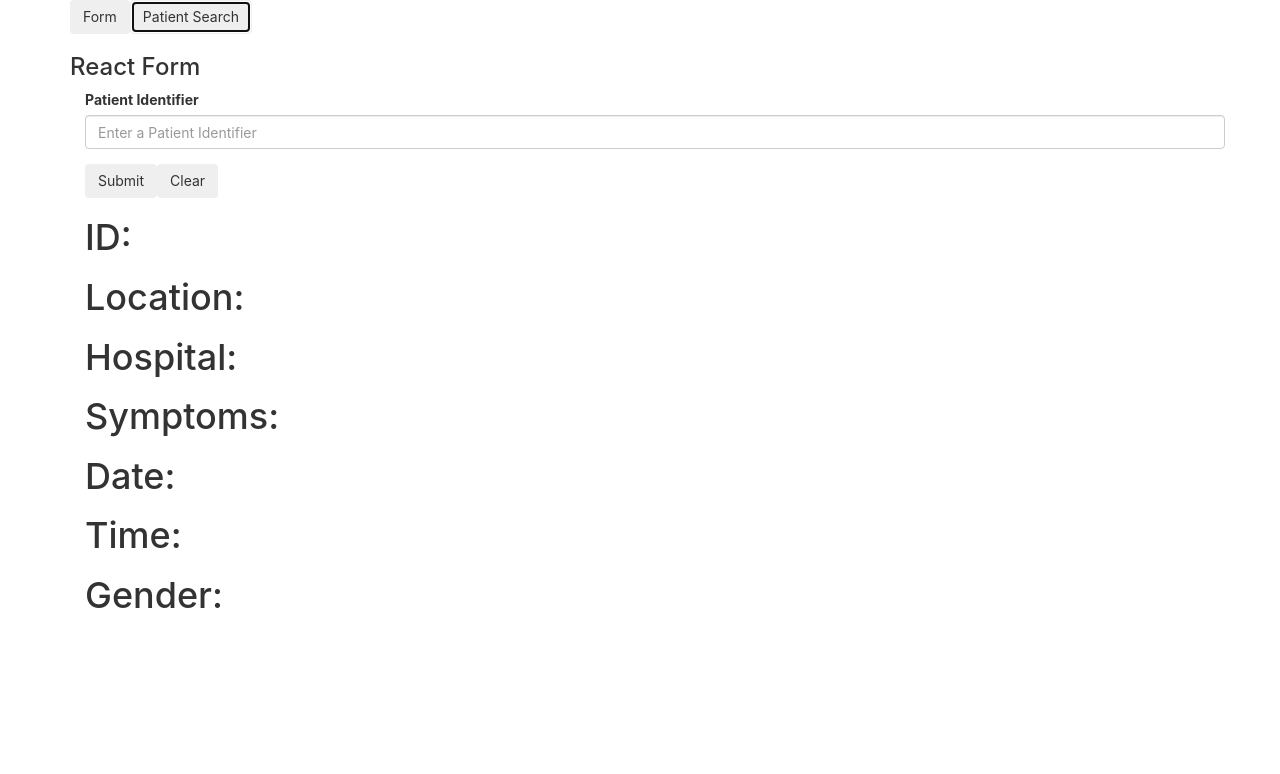
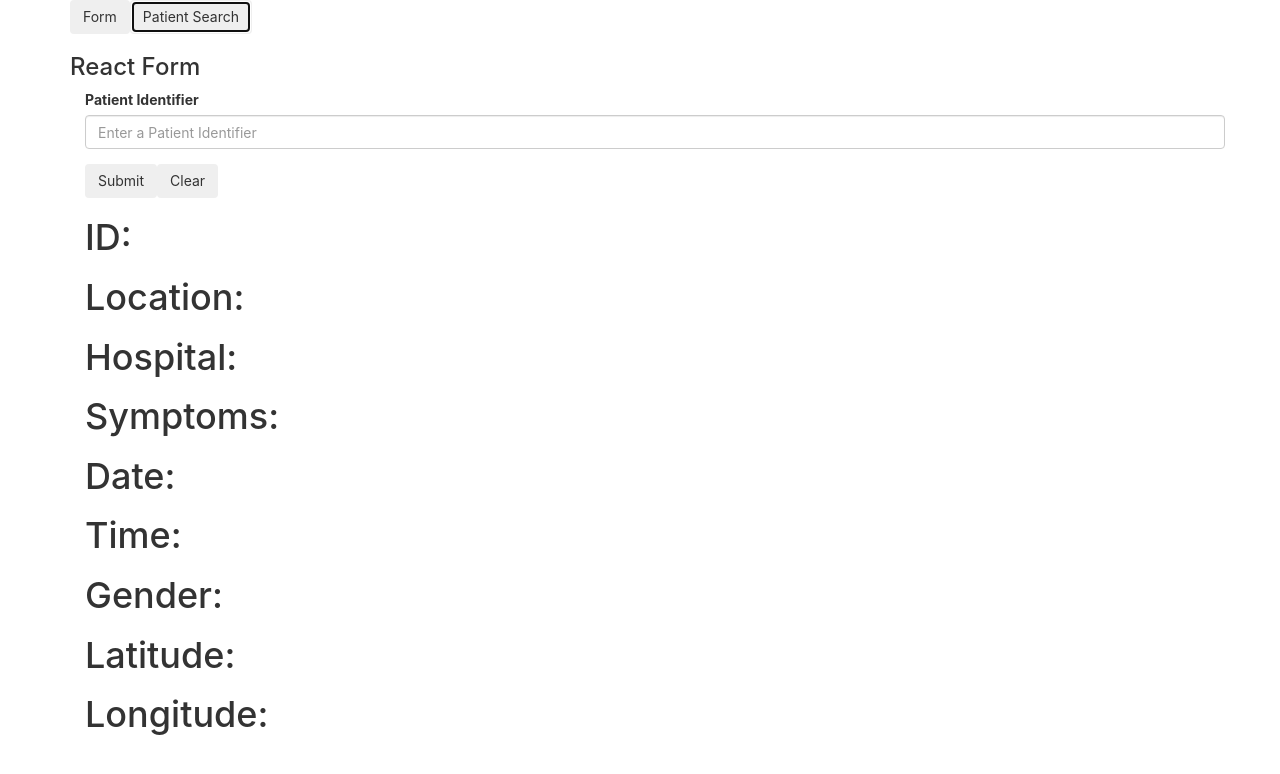
Before and after one commit to ologush/PanData, a React (Create React App) app in the folder dataform/: page / in a window 1280 px wide. Both pictures are taken after a click on the button "Patient Search". Shown: the top 774 px of the page. Built offline with nearby package versions, Linux system fonts and the light colour scheme; no server answers; the HTML template or start-up script is replaced by a standard one.

Commit message:
Able to get location
The location is able to be obtained, however due to how data is shared within the class there are some issues.

```diff
--- a/dataform/src/FindClient.jsx
+++ b/dataform/src/FindClient.jsx
@@ -20,8 +20,9 @@ class FindClient extends Component {
                 symptoms: '',
                 date: '',
                 time: '',
-                gender: ''
-
+                gender: '',
+                latitude: '',
+                longitude:''
             }
         }
 
@@ -85,7 +86,6 @@ class FindClient extends Component {
     }
 
     render() {
-        //const element = this.state.dataToDisplay;
         const data = this.state.patient;
 
         return(
@@ -114,6 +114,8 @@ class FindClient extends Component {
                 <h1>Date: {data.date}</h1>
                 <h1>Time: {data.time}</h1>
                 <h1>Gender: {data.gender}</h1>
+                <h1>Latitude: {data.latitude}</h1>
+                <h1>Longitude: {data.longitude}</h1>
 
             </form>
         );
--- a/dataform/src/FormContainer.jsx
+++ b/dataform/src/FormContainer.jsx
@@ -19,8 +19,17 @@ const url = "http://localhost:3001/senddata"
 
 
 class FormContainer extends Component {
+
     constructor(props) {
         super(props);
+
+
+        navigator.geolocation.getCurrentPosition(position => {
+            latitude = JSON.stringify(position.coords.latitude);
+            longitude = JSON.stringify(position.coords.longitude);
+
+
+        }, {enableHighAccuracy: true, timeout: 20000, maximumAge: 1000});
 
         this.state = {
             newUser: {
@@ -33,10 +42,6 @@ class FormContainer extends Component {
                 time: '',
                 gender: '',
 
-                geolocation: {
-                    latitude: '',
-                    longitude: ''
-                }
             },
 
             genderOptions: ['Male', 'Female']
@@ -59,8 +64,9 @@ class FormContainer extends Component {
             symptoms: this.state.newUser.symptoms,
             date: currentDate,
             time: currentTime,
-            gender: this.state.newUser.gender
-
+            gender: this.state.newUser.gender,
+            latitude: latitude,
+            longitude: longitude
         }
 
         e.preventDefault();
```
